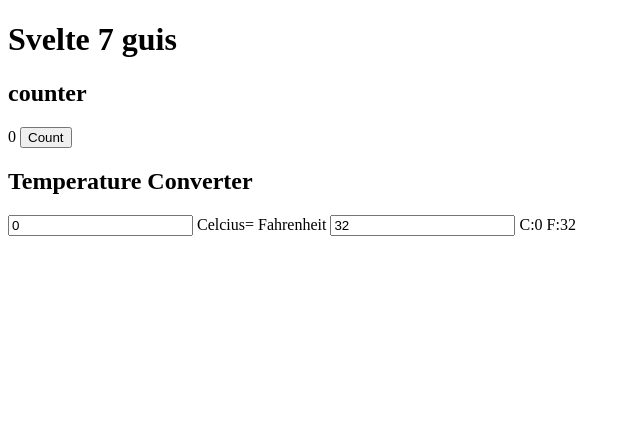
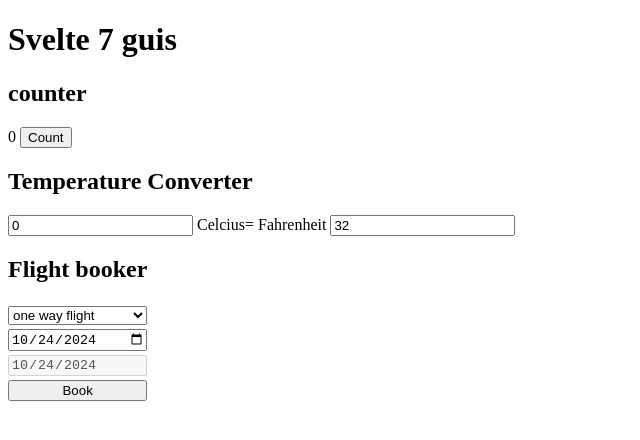
Before and after one commit to zdeckert/7guis-svelte, a SvelteKit app: page / in a window 1280 px wide. Shown: the top 440 px of the page, without its empty margins (0-640 px from the left). Built offline with nearby package versions, Linux system fonts and the light colour scheme.

Commit message:
implement flight booker

```diff
--- a/src/routes/+page.svelte
+++ b/src/routes/+page.svelte
@@ -16,16 +16,29 @@
 		if (fahrenheit === null) return;
 		celcius = Math.round((fahrenheit - 32) * (5 / 9));
 	}
-	$inspect(celcius, fahrenheit);
+
+	// Flight Booker
+	let flightType = $state('one_way');
+	let departureDate = $state(new Date().toISOString().slice(0, 10));
+	let returnDate = $state(new Date().toISOString().slice(0, 10));
+	function onSubmit() {
+		let msg =
+			flightType === 'one_way'
+				? `You booked a one-way flight on ${departureDate}`
+				: `You booked a round trip flight departing on ${departureDate} and returning ${departureDate}`;
+		alert(msg);
+	}
 </script>
 
 <h1>Svelte 7 guis</h1>
 
-<h2>counter</h2>
-<label for="count">{count}</label>
-<button id="count" onclick={incramentCount}>Count</button>
+<form id="counter">
+	<h2>counter</h2>
+	<label for="count">{count}</label>
+	<button id="count" onclick={incramentCount}>Count</button>
+</form>
 
-<form>
+<form id="temperature_converter">
 	<h2>Temperature Converter</h2>
 	<input
 		id="celcius"
@@ -45,5 +58,39 @@
 		bind:value={fahrenheit}
 		onchange={fahrenheitOnChange}
 	/>
-	C:{celcius} F:{fahrenheit}
 </form>
+
+<form id="flight_booker" onsubmit={onSubmit}>
+	<h2>Flight booker</h2>
+	<select bind:value={flightType} id="flight_select">
+		<option value="one_way">one way flight</option>
+		<option value="return">return flight</option>
+	</select>
+
+	<!-- https://developer.mozilla.org/en-US/docs/Web/HTML/Element/input/date#additional_attributes
+	using new Date().toISOString().slice(0, 10) to match 'min' atrribute format
+	of a yyyy-mm-dd string.  -->
+	<input
+		id="departure_date"
+		type="date"
+		min={new Date().toISOString().slice(0, 10)}
+		bind:value={departureDate}
+	/>
+	<input
+		id="return_date"
+		type="date"
+		min={departureDate}
+		disabled={flightType === 'one_way'}
+		bind:value={returnDate}
+	/>
+	<button type="submit">Book</button>
+</form>
+
+<style>
+	#flight_booker {
+		display: flex;
+		flex-direction: column;
+		width: fit-content;
+		gap: 0.25rem;
+	}
+</style>
```
